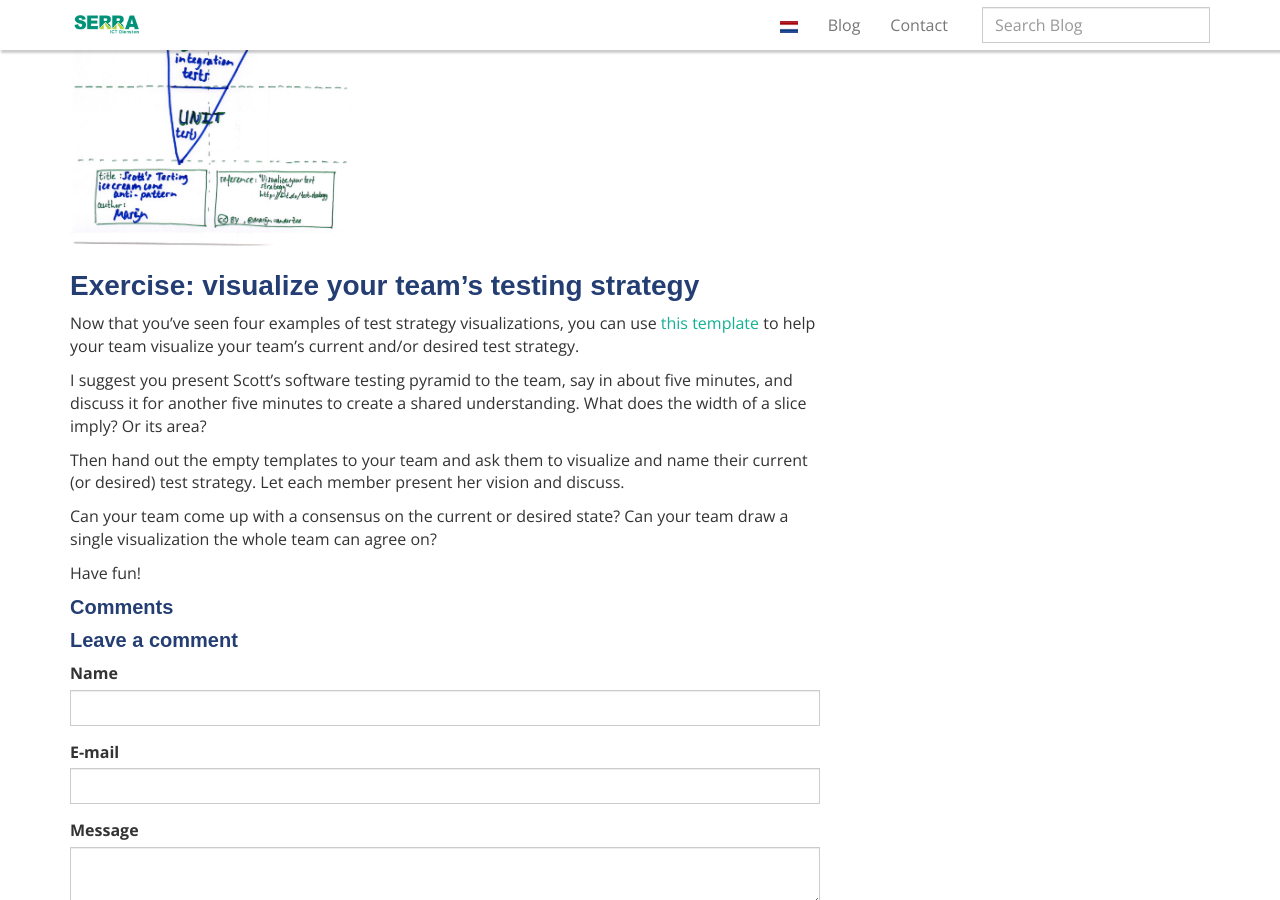
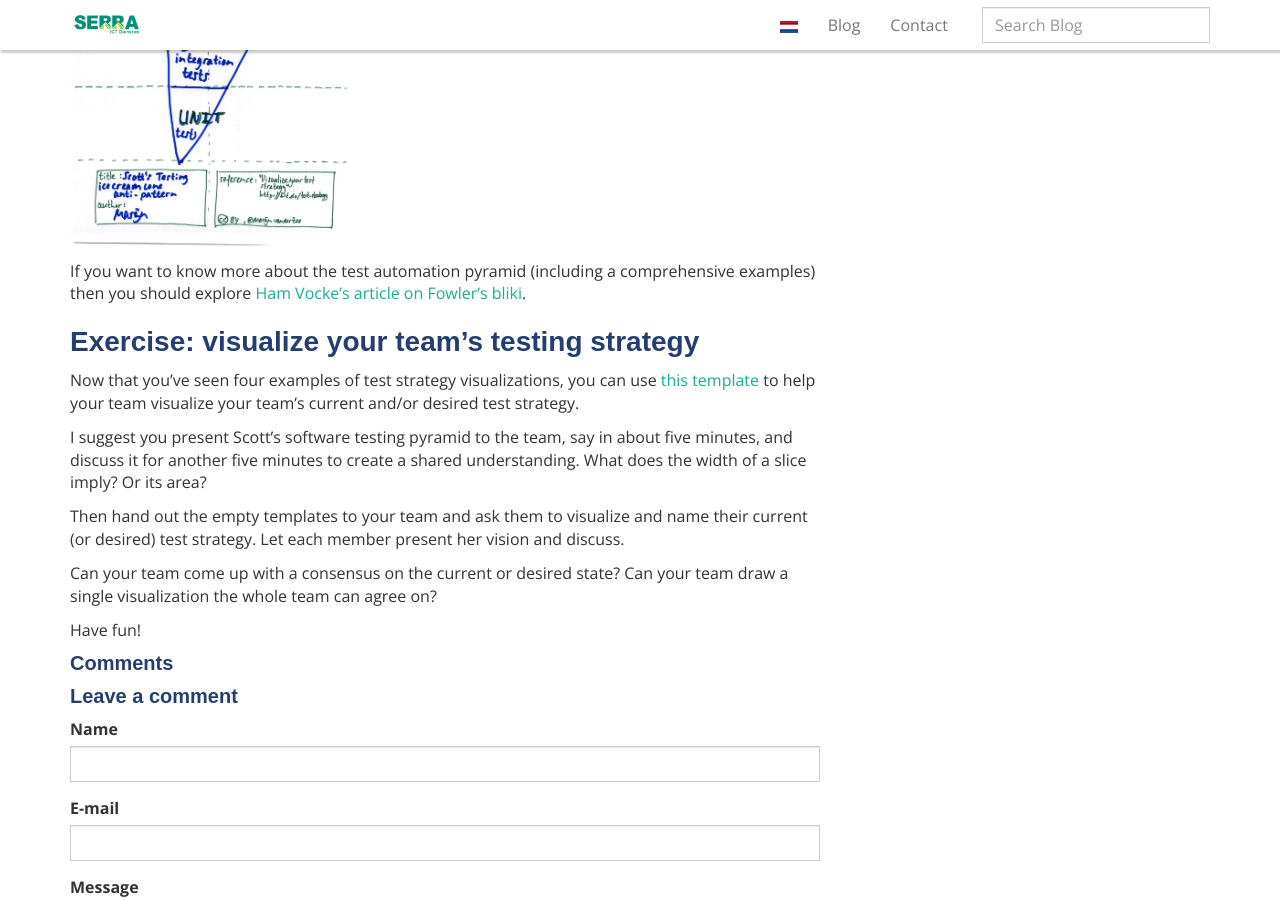
Before and after one commit to serraict/serraict.github.io, a Jekyll site: the page built from _posts/scrum-toolbox/2016-03-17-visualize-your-test-strategy.md, in a window 1280 px wide and 900 px high, scrolled down 2553 px. Built offline with Jekyll 4.4.1, drawn with Linux system fonts in a browser that asks for light colours; nearby versions of some CDN libraries; some web fonts are replaced.

Commit message:
Add link to Ham Vocke's article

```diff
--- a/_posts/scrum-toolbox/2016-03-17-visualize-your-test-strategy.md
+++ b/_posts/scrum-toolbox/2016-03-17-visualize-your-test-strategy.md
@@ -52,6 +52,9 @@ the [ice cream cone anti pattern]:
 
 {% include img-with-link.html img-url='blog/test-strategy/ice-cream.jpg' %}
 
+If you want to know more about the test automation pyramid
+(including a comprehensive examples)
+then you should explore [Ham Vocke's article on Fowler's bliki][Ham Vocke].
 
 ### Exercise: visualize your team's testing strategy
 
@@ -83,3 +86,4 @@ Have fun!
  [software testing pyramid]: http://watirmelon.com/tag/software-testing-pyramid/
  [bliki article on the Test Pyramid]: http://martinfowler.com/bliki/TestPyramid.html
  [this template]: /assets/img/blog/test-strategy/template.jpg
+ [Ham Vocke]: https://martinfowler.com/articles/practical-test-pyramid.html#acceptance
```
